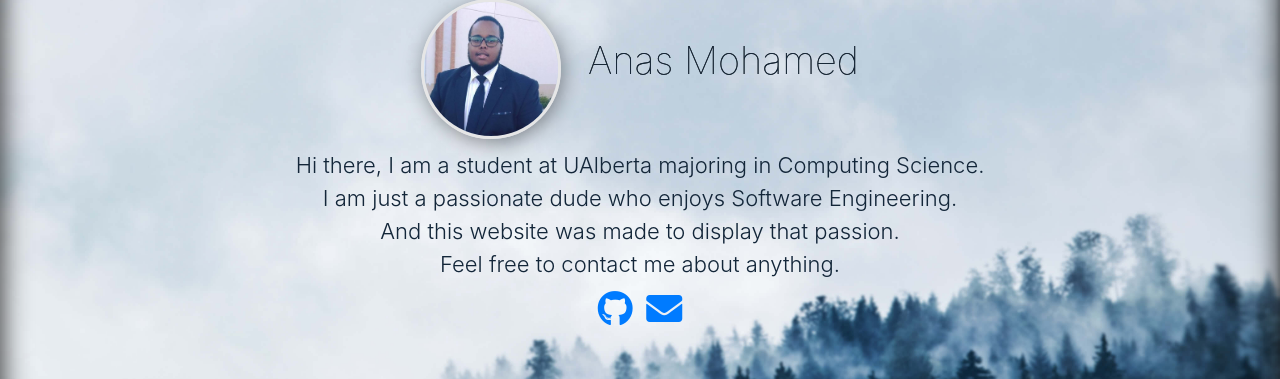
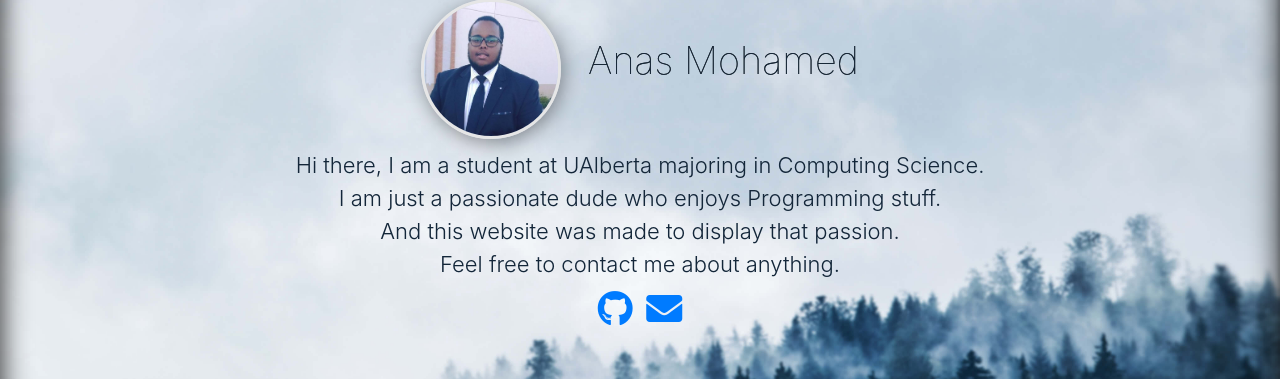
Before and after one commit to R-KUMAR-JAIN/personal-website-flask, a Flask app: page / in a window 1280 px wide. Shown: the part 105-484 px from the top of the page. Run offline with Flask 2, Linux system fonts and the light colour scheme; some libraries are stand-ins or nearby versions.

Commit message:
Added Favicon

```diff
--- a/templates/findyourmla.html
+++ b/templates/findyourmla.html
@@ -2,6 +2,7 @@
 <html lang="en">
     <head>
         <title>Find your MLA by Anas Mohamed</title>
+		<link rel="icon" href="{{ url_for('static',filename='favicon.ico') }}">
         <!-- Required meta tags -->
         <meta charset="utf-8">
         <meta name="viewport" content="width=device-width, initial-scale=1, shrink-to-fit=no">
--- a/templates/home.html
+++ b/templates/home.html
@@ -2,6 +2,7 @@
 <html lang="en">
   <head>
 	<title>Anas Mohamed</title>
+	<link rel="icon" href="{{ url_for('static',filename='favicon.ico') }}">
 	<!-- Required meta tags -->
 	<meta charset="utf-8">
 	<meta name="viewport" content="width=device-width, initial-scale=1, shrink-to-fit=no">
@@ -50,7 +51,7 @@
 							<!-- <h1 class="cover-heading h-mobile">&nbsp; Anas Mohamed</h1> -->
 							<h class="cover-heading h-desktop">&nbsp; Anas Mohamed</h>
 							<p class="lead">Hi there, I am a student at UAlberta majoring in Computing Science. <br/>
-														I am just a passionate dude who enjoys Software Engineering. <br/>
+														I am just a passionate dude who enjoys Programming stuff. <br/>
 														And this website was made to display that passion. <br/>
 														Feel free to contact me about anything.</p>
 						</div>
```
Lines whose indentation alone changed are shown as unchanged.
